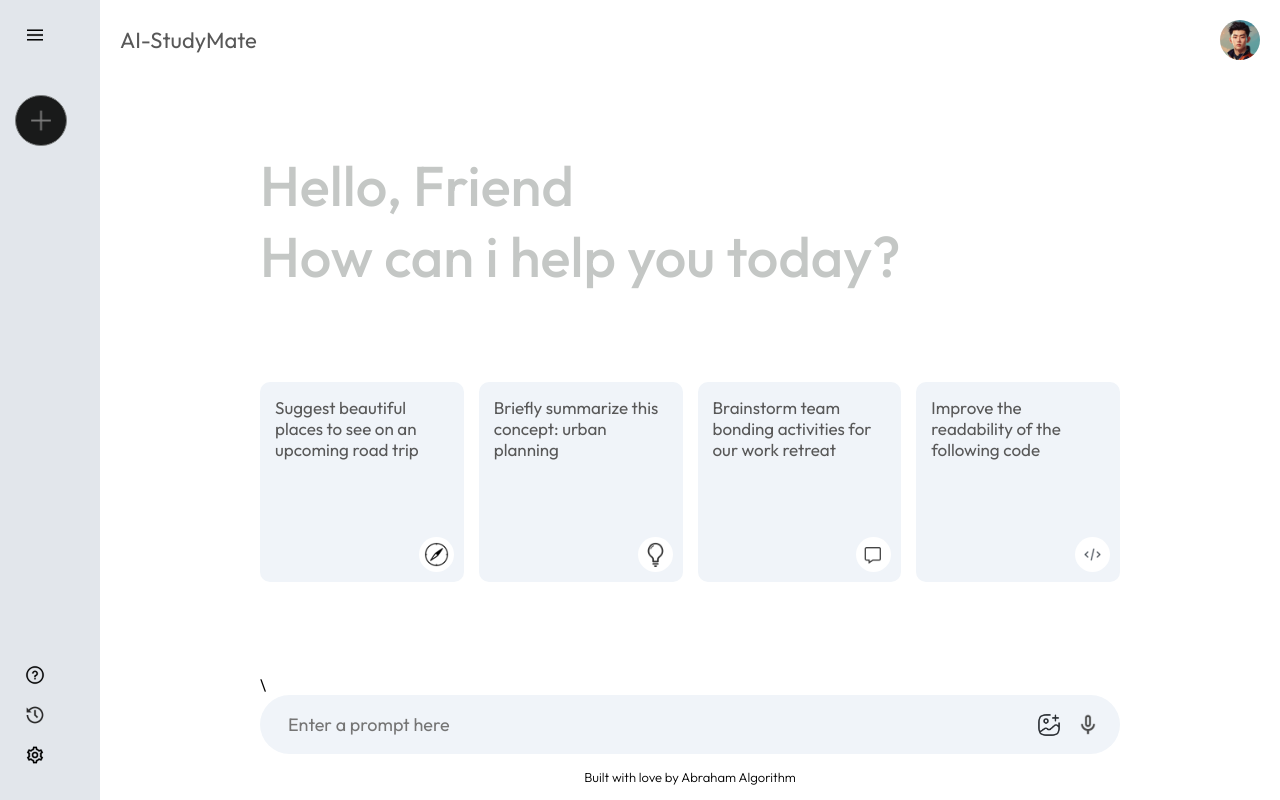
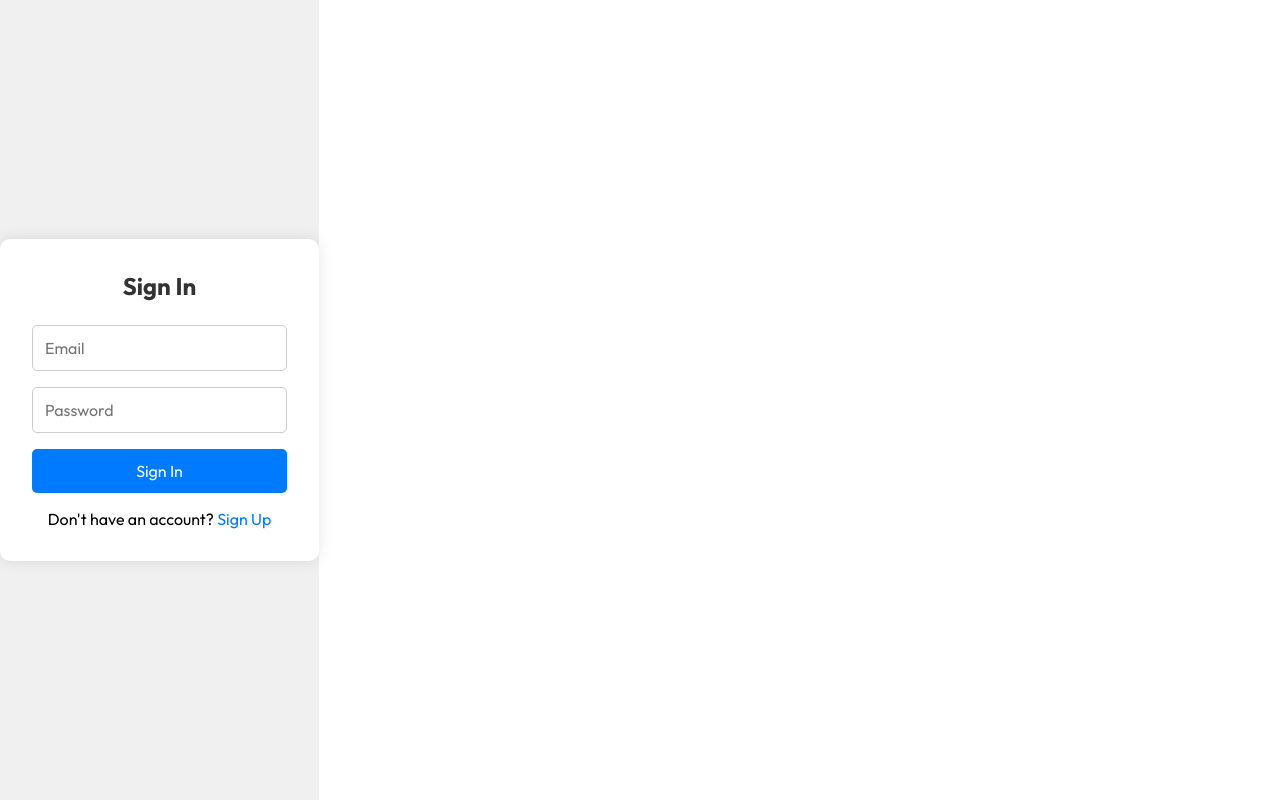
Before and after one commit to AbrahamAlgorithm/ai-studymate, a React (Vite) app: page /signin in a window 1280 px wide. Built offline with nearby package versions, Linux system fonts and the light colour scheme.

Commit message:
feat: setting up the signin and signup page

```diff
--- a/package.json
+++ b/package.json
@@ -12,7 +12,8 @@
   "dependencies": {
     "@google/generative-ai": "^0.17.1",
     "react": "^18.3.1",
-    "react-dom": "^18.3.1"
+    "react-dom": "^18.3.1",
+    "react-router-dom": "^6.26.1"
   },
   "devDependencies": {
     "@eslint/js": "^9.9.0",
--- a/src/App.jsx
+++ b/src/App.jsx
@@ -1,14 +1,38 @@
 import React from 'react'
+import { BrowserRouter as Router, Route, Routes } from 'react-router-dom';
 import Sidebar from './components/Sidebar/Sidebar'
 import Main from './components/Main/Main'
+import Signin from './components/Auth/Signin'
+import Signup from './components/Auth/Signup'
+
+
+const Home = () => (
+  <>
+    <Sidebar />
+    <Main />
+  </>
+);
 
 const App = () => {
   return (
-    <>
-      <Sidebar/>
-      <Main/>
-    </>
+    <Router>
+      <Routes>
+        <Route path="/" element={<Home />} />
+        <Route path="/signin" element={<Signin />} />
+        <Route path="/signup" element={<Signup />} />
+      </Routes>
+    </Router>
   )
 }
 
 export default App
+// const App = () => {
+//   return (
+//     <>
+//       <Sidebar/>
+//       <Main/>
+//     </>
+//   )
+// }
+
+// export default App
--- /dev/null
+++ b/src/components/Auth/Auth.css
@@ -0,0 +1,87 @@
+/* Common styling for both Signin and Signup */
+.auth-container {
+    display: flex;
+    justify-content: center;
+    align-items: center;
+    height: 100vh;
+    background-color: #f0f0f0;
+}
+
+.auth-form {
+    background-color: white;
+    padding: 2rem;
+    border-radius: 10px;
+    box-shadow: 0px 0px 15px rgba(0, 0, 0, 0.1);
+    width: 100%;
+    max-width: 400px;
+    text-align: center;
+}
+
+.auth-form h2 {
+    margin-bottom: 1.5rem;
+    color: #333;
+}
+
+.auth-form form {
+    display: flex;
+    flex-direction: column;
+}
+
+.auth-form input {
+    margin-bottom: 1rem;
+    padding: 0.75rem;
+    border: 1px solid #ccc;
+    border-radius: 5px;
+    font-size: 1rem;
+}
+
+.auth-form button {
+    padding: 0.75rem;
+    background-color: #007BFF;
+    color: white;
+    border: none;
+    border-radius: 5px;
+    font-size: 1rem;
+    cursor: pointer;
+}
+
+.auth-form button:hover {
+    background-color: #0056b3;
+}
+
+.auth-form p {
+    margin-top: 1rem;
+}
+
+.auth-form a {
+    color: #007BFF;
+    text-decoration: none;
+}
+
+.auth-form a:hover {
+    text-decoration: underline;
+}
+
+/* Media Queries for responsive design */
+@media (max-width: 768px) {
+    .auth-form {
+        padding: 1.5rem;
+        width: 90%;
+    }
+}
+
+@media (max-width: 480px) {
+    .auth-form {
+        padding: 1rem;
+    }
+
+    .auth-form h2 {
+        font-size: 1.5rem;
+    }
+
+    .auth-form input,
+    .auth-form button {
+        font-size: 0.875rem;
+        padding: 0.5rem;
+    }
+}
--- /dev/null
+++ b/src/components/Auth/Signin.jsx
@@ -0,0 +1,20 @@
+// import React from 'react';
+import './Auth.css';
+
+const Signin = () => {
+    return (
+        <div className="auth-container">
+            <div className="auth-form">
+                <h2>Sign In</h2>
+                <form>
+                    <input type="email" placeholder="Email" required />
+                    <input type="password" placeholder="Password" required />
+                    <button type="submit">Sign In</button>
+                </form>
+                <p>Don't have an account? <a href="/signup">Sign Up</a></p>
+            </div>
+        </div>
+    );
+}
+
+export default Signin;
--- /dev/null
+++ b/src/components/Auth/Signup.jsx
@@ -0,0 +1,21 @@
+import React from 'react';
+import './Auth.css';
+
+const Signup = () => {
+    return (
+        <div className="auth-container">
+            <div className="auth-form">
+                <h2>Sign Up</h2>
+                <form>
+                    <input type="text" placeholder="Full Name" required />
+                    <input type="email" placeholder="Email" required />
+                    <input type="password" placeholder="Password" required />
+                    <button type="submit">Sign Up</button>
+                </form>
+                <p>Already have an account? <a href="/signin">Sign In</a></p>
+            </div>
+        </div>
+    );
+}
+
+export default Signup;
--- a/src/main.jsx
+++ b/src/main.jsx
@@ -1,5 +1,5 @@
 // import { StrictMode } from 'react'
-import React from 'react'
+// import React from 'react'
 import ReactDOM from 'react-dom/client'
 // import { createRoot } from 'react-dom/client'
 import App from './App.jsx'
```
Also changed, not shown: src/assets/gemini_icon.png, 1 other file (tests, documents, lock files or other folders).
